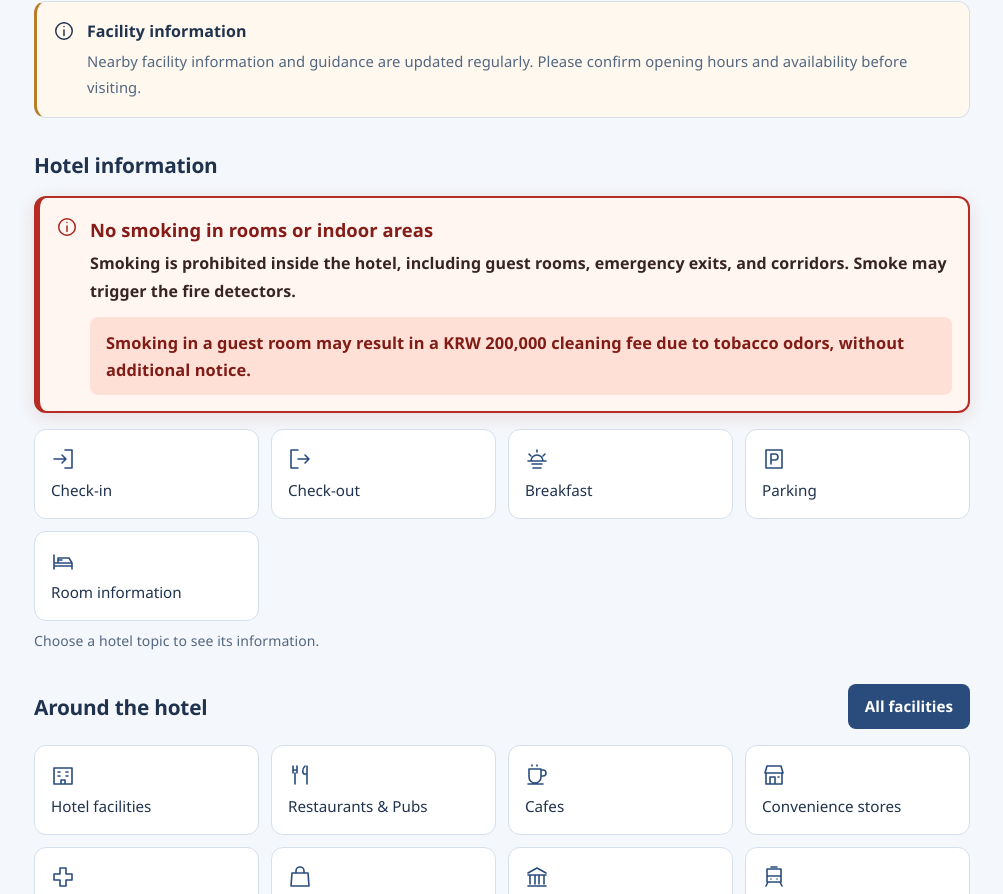
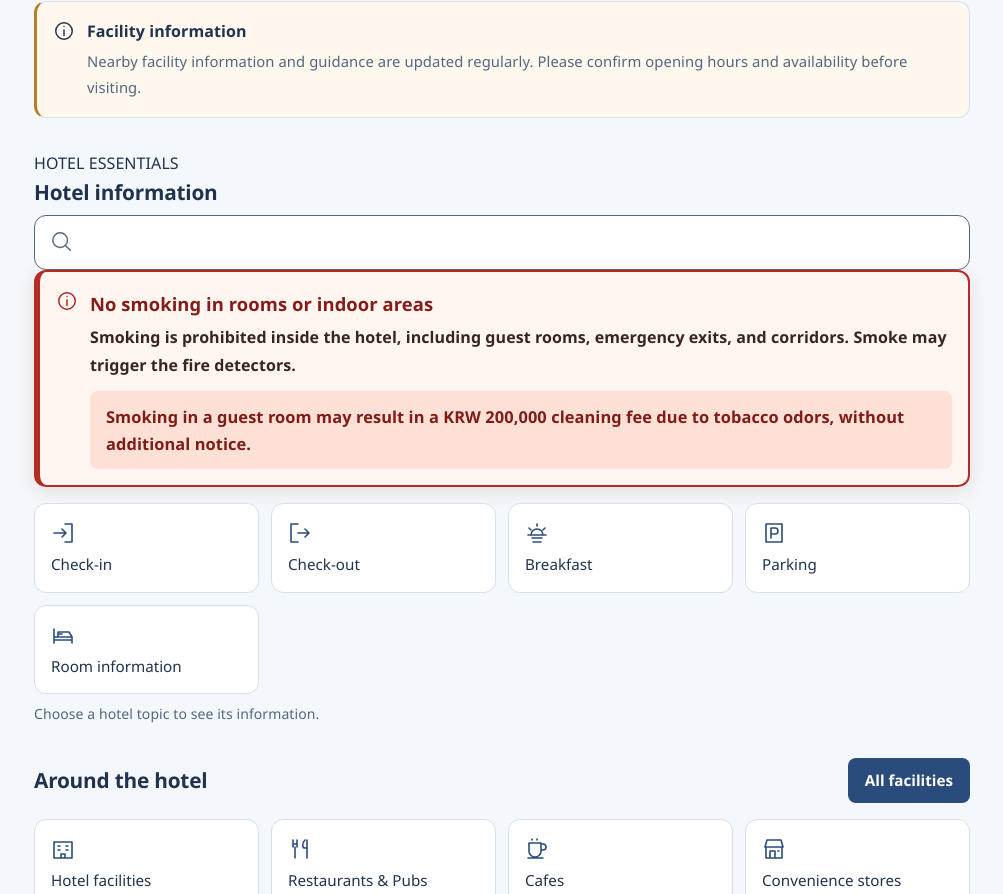
Before and after one commit to unispace1357-blip/CPH-INFORMATION-PROGRAM, a React (Vite) app: page /guest in a window 1280 px wide. Shown: the part 532-1426 px from the top of the page, without its empty margins (138-1141 px from the left). Built offline with nearby package versions, Linux system fonts and the light colour scheme.

Commit message:
feat(guest): add hotel keyword search, direct match navigation and structured room guidance

```diff
--- a/src/components/guest/HotelInformation.tsx
+++ b/src/components/guest/HotelInformation.tsx
@@ -1,4 +1,4 @@
-import { useEffect, useRef } from 'react'
+import { useEffect, useMemo, useRef, useState } from 'react'
 import type { HotelDataset } from '../../types/hotel'
 import type { GuideLanguage } from '../../types/guide'
 import type { HotelCategory } from '../../i18n/types'
@@ -6,11 +6,14 @@ import type { GuestDataState } from '../../services/loadGuestData'
 import { MESSAGES } from '../../i18n/messages'
 import { guestVerificationDate, localizedValue } from '../../i18n/formatters'
 import { hotelHasInformation, hotelTopicText } from '../../services/guestHotelPresentation'
+import { searchHotelInformation, ROOM_USAGE_LABELS } from '../../services/guestHotelSearch'
+import type { HotelSearchHit } from '../../services/guestHotelSearch'
 import { CategoryCard } from '../ui/CategoryCard'
 import { InformationNotice } from '../ui/InformationNotice'
 import { SmokingPolicyNotice } from '../ui/SmokingPolicyNotice'
 import { LoadingState } from '../ui/LoadingState'
 import { Button } from '../ui/Button'
+import { SearchInput } from '../ui/SearchInput'
 import type { IconName } from '../ui/Icon'
 import { HotelParagraphs } from './HotelParagraphs'
 
@@ -22,29 +25,77 @@ const topics: { code: HotelCategory; icon: IconName }[] = [
 export function HotelInformation({ state, language, selected, onSelect, onClose }: { state: GuestDataState<HotelDataset>; language: GuideLanguage; selected: HotelCategory | null; onSelect: (topic: HotelCategory) => void; onClose: () => void }) {
   const m = MESSAGES[language]
   const heading = useRef<HTMLHeadingElement>(null)
-  useEffect(() => { if (selected) { heading.current?.focus({ preventScroll: true }); heading.current?.scrollIntoView({ block: 'start', behavior: 'instant' }) } }, [selected])
+  const [query, setQuery] = useState('')
+  const [activeHit, setActiveHit] = useState<Pick<HotelSearchHit, 'category' | 'source' | 'index'> | null>(null)
   const hotel = state.status === 'ready' ? state.dataset : null
+  const hits = useMemo(() => hotel ? searchHotelInformation(hotel, language, query) : [], [hotel, language, query])
+
+  useEffect(() => {
+    if (!selected) return
+    const targetId = activeHit?.category === selected
+      ? `guest-hotel-${activeHit.source === 'notes' ? 'notes' : 'topic'}-item-${activeHit.index}`
+      : null
+    const element = targetId ? document.getElementById(targetId) : heading.current
+    element?.focus({ preventScroll: true })
+    element?.scrollIntoView({ block: 'start', behavior: 'instant' })
+  }, [selected, activeHit, language])
+
+  function selectTopic(topic: HotelCategory) {
+    setActiveHit(null)
+    onSelect(topic)
+  }
+  function selectHit(hit: HotelSearchHit) {
+    setActiveHit({ category: hit.category, source: hit.source, index: hit.index })
+    onSelect(hit.category)
+  }
+
   return (
-    <section className="guest-section" id="hotel-information" aria-labelledby="hotel-information-title">
-      <div className="section-heading"><h2 id="hotel-information-title">{m.ui.hotelTitle}</h2></div>
+    <section className="guest-section hotel-information" id="hotel-information" aria-labelledby="hotel-information-title">
+      <div className="hotel-information-heading">
+        <div className="hotel-information-heading-copy">
+          <p className="hotel-section-eyebrow">HOTEL ESSENTIALS</p>
+          <h2 id="hotel-information-title">{m.ui.hotelTitle}</h2>
+        </div>
+        <SearchInput className="hotel-search-field" label={m.ui.hotelSearchLabel} placeholder={m.ui.hotelSearchPlaceholder}
+          value={query} onChange={event => { setQuery(event.target.value); setActiveHit(null) }}
+          disabled={!hotel} maxLength={90} />
+      </div>
       {state.status === 'loading' && <LoadingState label={m.ui.loadingHotel} />}
       {state.status === 'error' && <div role="alert"><InformationNotice title={m.ui.hotelDataErrorTitle} tone="warning"><p>{m.ui.dataErrorDescription}</p><Button variant="secondary" onClick={() => window.location.reload()}>{m.ui.refresh}</Button></InformationNotice></div>}
       {hotel && <SmokingPolicyNotice hotel={hotel} language={language} />}
       {hotel && !hotelHasInformation(hotel, language) && <InformationNotice title={m.ui.hotelEmptyTitle}>{m.ui.hotelEmptyDescription}</InformationNotice>}
-      <div className="guest-category-grid hotel-category-grid" role="group" aria-label={m.ui.hotelTopicsLabel}>{topics.map(topic => <CategoryCard key={topic.code} id={`guest-hotel-${topic.code}`} label={m.hotelCategories[topic.code]} icon={topic.icon} selected={selected === topic.code} disabled={!hotel} onClick={() => onSelect(topic.code)} aria-controls="guest-hotel-detail" />)}</div>
+      {hotel && query.trim() && <div className="hotel-search-results" aria-label={m.ui.hotelSearchResults}>
+        <div className="hotel-search-results-heading">
+          <p role="status" aria-live="polite">{m.ui.hotelSearchResults} · {hits.length}</p>
+          <Button variant="quiet" onClick={() => { setQuery(''); setActiveHit(null) }}>{m.ui.clearSearch}</Button>
+        </div>
+        {hits.length ? <ul className="hotel-search-list">{hits.map(hit =>
+          <li key={`${hit.category}-${hit.source}-${hit.index}`}>
+            <button type="button" onClick={() => selectHit(hit)}>
+              <strong>{m.hotelCategories[hit.category]}{hit.source === 'notes' ? ` · ${m.ui.notes}` : ''}</strong>
+              {hit.category === 'roomUsage' && hit.source === 'topic' && <span className="hotel-search-topic">{hit.title}</span>}
+              <span className="hotel-search-preview">{hit.text}</span>
+            </button>
+          </li>
+        )}</ul> : <p className="hotel-search-empty">{m.ui.hotelSearchNone}</p>}
+      </div>}
+      <div className="guest-category-grid hotel-category-grid" role="group" aria-label={m.ui.hotelTopicsLabel}>{topics.map(topic =>
+        <CategoryCard key={topic.code} id={`guest-hotel-${topic.code}`} label={m.hotelCategories[topic.code]} icon={topic.icon}
+          selected={selected === topic.code} disabled={!hotel} onClick={() => selectTopic(topic.code)} aria-controls="guest-hotel-detail" />)}</div>
       <div id="guest-hotel-detail">{hotel && selected ? <div className="panel guest-topic-detail">
-        <div className="section-heading"><h3 ref={heading} tabIndex={-1}>{m.hotelCategories[selected]}</h3><Button variant="secondary" onClick={onClose}>{m.ui.closeDetails}</Button></div>
-        <div className="hotel-topic-text"><HotelParagraphs text={hotelTopicText(hotel, selected, language)} /></div>
+        <div className="section-heading"><h3 ref={heading} tabIndex={-1}>{m.hotelCategories[selected]}</h3><Button variant="secondary" onClick={() => { setActiveHit(null); onClose() }}>{m.ui.closeDetails}</Button></div>
+        <div className="hotel-topic-text"><HotelParagraphs text={hotelTopicText(hotel, selected, language)}
+          labels={selected === 'roomUsage' ? ROOM_USAGE_LABELS[language] : undefined} idPrefix="guest-hotel-topic-item" /></div>
         <dl className="detail-facts">
           {(selected === 'checkIn' || selected === 'checkOut') && <div><dt>{selected === 'checkIn' ? m.ui.checkInTimeLabel : m.ui.checkOutTimeLabel}</dt><dd>{localizedValue(selected === 'checkIn' ? hotel.checkInTime : hotel.checkOutTime, language, 'timeUnavailable')}</dd></div>}
           <div><dt>{m.ui.hotelName}</dt><dd>{localizedValue(hotel.translations[language].name, language)}</dd></div>
           {hotel.translations[language].description.trim() && <div><dt>{m.ui.description}</dt><dd>{localizedValue(hotel.translations[language].description, language)}</dd></div>}
           <div><dt>{m.ui.address}</dt><dd>{localizedValue(hotel.translations[language].address, language)}</dd></div>
-          {selected === 'roomUsage' && <div><dt>{m.ui.notes}</dt><dd><HotelParagraphs text={localizedValue(hotel.translations[language].notes, language)} /></dd></div>}
+          {selected === 'roomUsage' && <div><dt>{m.ui.notes}</dt><dd><HotelParagraphs text={localizedValue(hotel.translations[language].notes, language)} idPrefix="guest-hotel-notes-item" /></dd></div>}
         </dl>
         <p className="verification-date">{guestVerificationDate(hotel.lastVerifiedAt, language)}</p>
         <p className="field-hint">{m.ui.verificationNotice}</p>
-      </div> : hotel && <p className="field-hint">{m.ui.selectHotelPrompt}</p>}</div>
+      </div> : hotel && !query.trim() && <p className="field-hint">{m.ui.selectHotelPrompt}</p>}</div>
     </section>
   )
 }
```
